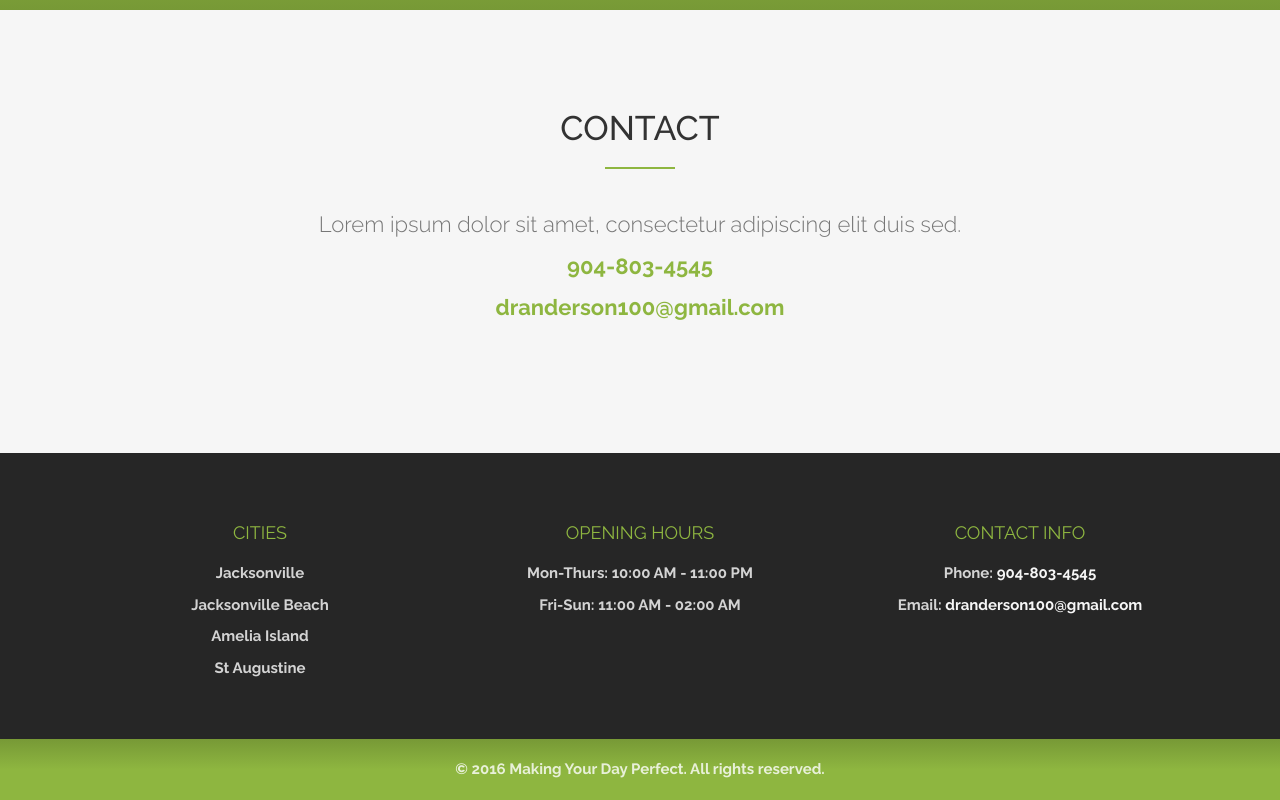
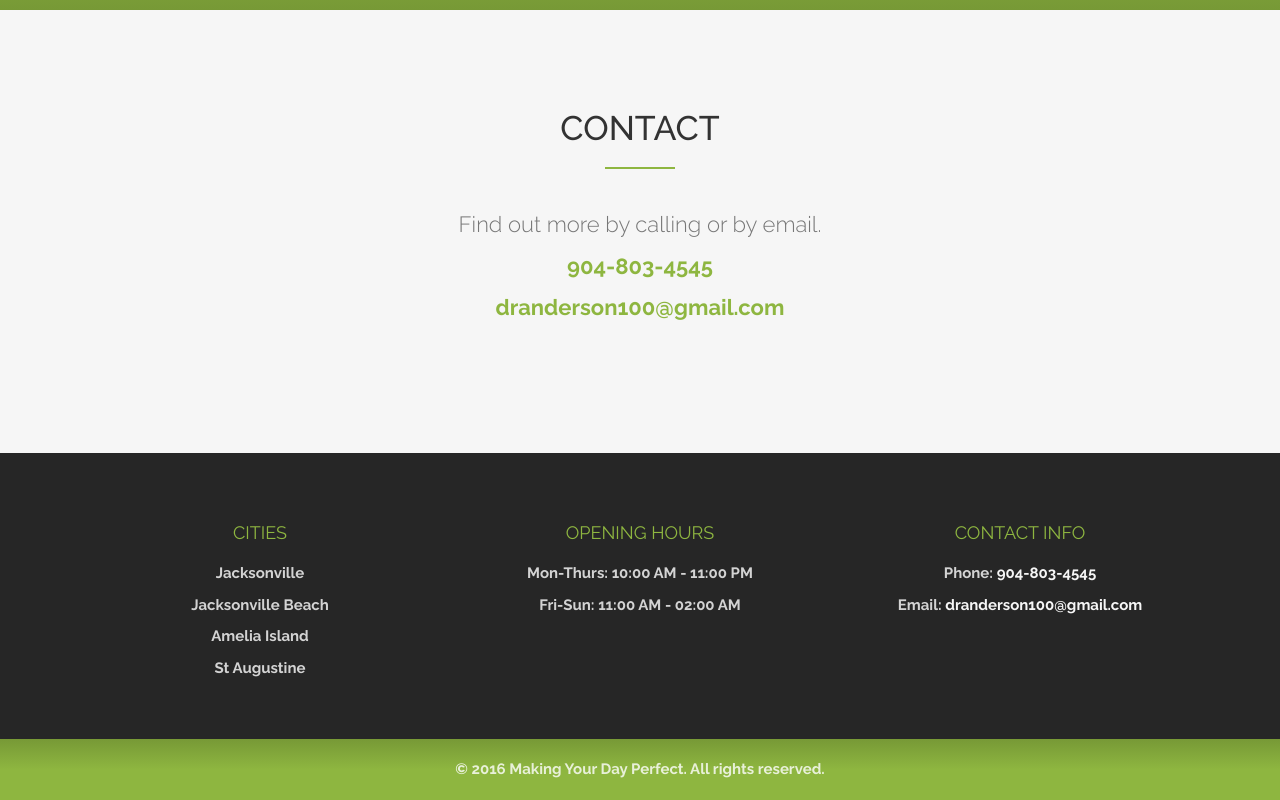
Before and after one commit to DRAnders100/MakingYourDayPerfect, a plain HTML site: page index.html in a window 1280 px wide. Shown: the part 3540-4340 px from the top of the page. Drawn offline with nearby package versions, Linux system fonts and the light colour scheme.

Commit message:
Update index.html

```diff
--- a/index.html
+++ b/index.html
@@ -186,7 +186,7 @@
     <div class="section-title text-center">
       <h2>Contact</h2>
       <hr>
-      <p>Lorem ipsum dolor sit amet, consectetur adipiscing elit duis sed.</p>
+      <p>Find out more by calling or by email.</p>
       <p><strong><a href="tel:904-803-4545">904-803-4545</a></strong></p>
       <p><strong><a href="mailto:dranderson100@gmail.com">dranderson100@gmail.com</a></p>
     </div>
```
